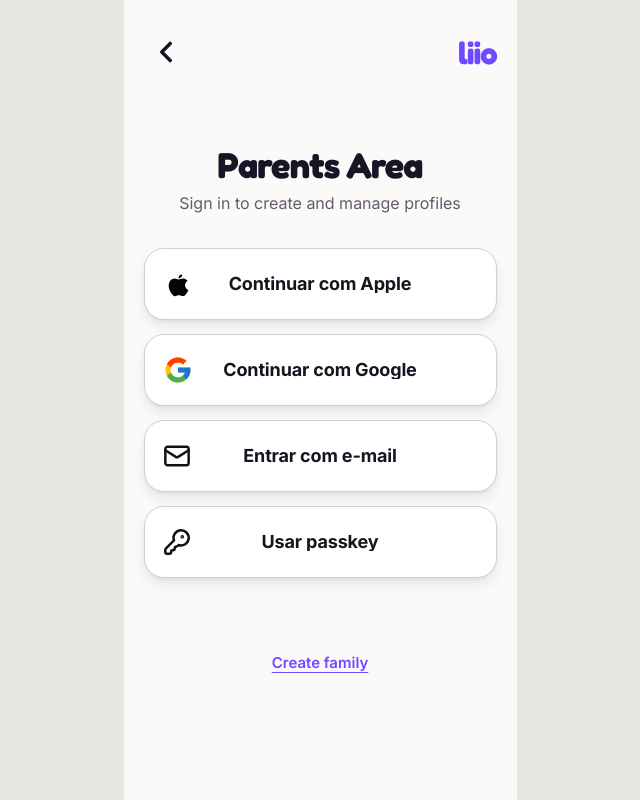
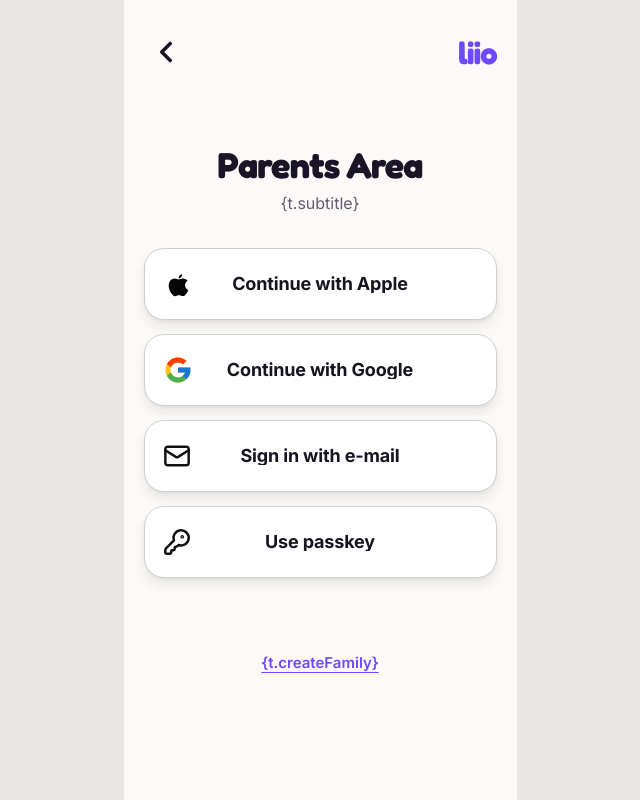
Before and after one commit to escobardanilo/liio, a Next.js app: page /responsible-area in a window 1280 px wide. Shown: the whole page, without its empty margins (320-960 px from the left). Built offline with nearby package versions, Linux system fonts and the light colour scheme.

Commit message:
Translate Parents Area with selected language

```diff
--- a/app/responsible-area/page.tsx
+++ b/app/responsible-area/page.tsx
@@ -7,6 +7,7 @@ import {
   restoreParentSessionIfAllowed,
   startParentSession,
 } from "@/lib/parent-session";
+import { useLiioLanguage } from "../components/use-liio-language";
 import { BackButton, Brand, MobileShell } from "../components/ui";
 import styles from "./page.module.css";
 
@@ -21,6 +22,69 @@ type ParentProfile = {
 };
 
 const PROFILE_STORAGE_KEY = "liio-parent-profile";
+
+const copy = {
+  en: {
+    title: "Parents Area",
+    subtitle: "{t.subtitle}",
+    apple: "Continue with Apple",
+    google: "Continue with Google",
+    email: "Sign in with e-mail",
+    passkey: "Use passkey",
+    createFamily: "{t.createFamily}",
+    createProfile: "{t.createProfile}",
+    description: "{t.description}",
+    yourName: "Your name",
+    placeholder: "Your name",
+    prototype: "{t.prototype}",
+    continue: "Continue",
+  },
+  pt: {
+    title: "Área dos responsáveis",
+    subtitle: "Entra para criar e gerir perfis",
+    apple: "{t.apple}",
+    google: "{t.google}",
+    email: "{t.email}",
+    passkey: "{t.passkey}",
+    createFamily: "Criar família",
+    createProfile: "Criar o teu perfil",
+    description: "Diz ao liio como devemos identificar-te na Área dos responsáveis.",
+    yourName: "O teu nome",
+    placeholder: "O teu nome",
+    prototype: "Acesso de protótipo — nenhuma conta externa será ligada.",
+    continue: "Continuar",
+  },
+  es: {
+    title: "Área de responsables",
+    subtitle: "Inicia sesión para crear y gestionar perfiles",
+    apple: "Continuar con Apple",
+    google: "Continuar con Google",
+    email: "Entrar con e-mail",
+    passkey: "{t.passkey}",
+    createFamily: "Crear familia",
+    createProfile: "Crear tu perfil",
+    description: "Dile a liio cómo debemos identificarte en el Área de responsables.",
+    yourName: "Tu nombre",
+    placeholder: "Tu nombre",
+    prototype: "Acceso de prototipo — no se conectará ninguna cuenta externa.",
+    continue: "Continuar",
+  },
+  de: {
+    title: "Elternbereich",
+    subtitle: "Anmelden, um Profile zu erstellen und zu verwalten",
+    apple: "Mit Apple fortfahren",
+    google: "Mit Google fortfahren",
+    email: "Mit E-Mail anmelden",
+    passkey: "Passkey verwenden",
+    createFamily: "Familie erstellen",
+    createProfile: "Profil erstellen",
+    description: "Sag liio, wie wir dich im Elternbereich nennen sollen.",
+    yourName: "Dein Name",
+    placeholder: "Dein Name",
+    prototype: "Prototypzugang — es wird kein externes Konto verbunden.",
+    continue: "Weiter",
+  },
+} as const;
 
 const methodLabels: Record<AuthMethod, string> = {
   apple: "Apple",
@@ -74,6 +138,8 @@ function GoogleIcon() {
 
 export default function ResponsibleAreaPage() {
   const router = useRouter();
+  const { language } = useLiioLanguage();
+  const t = copy[language];
 
   const [selectedMethod, setSelectedMethod] = useState<AuthMethod | null>(null);
   const [name, setName] = useState("");
@@ -173,10 +239,10 @@ export default function ResponsibleAreaPage() {
           <Brand small />
         </div>
 
-        <h1 className={styles.heading}>Parents Area</h1>
+        <h1 className={styles.heading}>{t.title}</h1>
 
         <p className={styles.subheading}>
-          Sign in to create and manage profiles
+          {t.subtitle}
         </p>
 
         <div className={styles.authList}>
@@ -189,7 +255,7 @@ export default function ResponsibleAreaPage() {
               <AppleIcon />
             </span>
 
-            <span className={styles.label}>Continuar com Apple</span>
+            <span className={styles.label}>{t.apple}</span>
             <span className={styles.balanceSlot} aria-hidden="true" />
           </button>
 
@@ -202,7 +268,7 @@ export default function ResponsibleAreaPage() {
               <GoogleIcon />
             </span>
 
-            <span className={styles.label}>Continuar com Google</span>
+            <span className={styles.label}>{t.google}</span>
             <span className={styles.balanceSlot} aria-hidden="true" />
           </button>
 
@@ -215,7 +281,7 @@ export default function ResponsibleAreaPage() {
               <Mail size={28} strokeWidth={2.1} />
             </span>
 
-            <span className={styles.label}>Entrar com e-mail</span>
+            <span className={styles.label}>{t.email}</span>
             <span className={styles.balanceSlot} aria-hidden="true" />
           </button>
 
@@ -228,7 +294,7 @@ export default function ResponsibleAreaPage() {
               <KeyRound size={28} strokeWidth={2.15} />
             </span>
 
-            <span className={styles.label}>Usar passkey</span>
+            <span className={styles.label}>{t.passkey}</span>
             <span className={styles.balanceSlot} aria-hidden="true" />
           </button>
         </div>
@@ -238,7 +304,7 @@ export default function ResponsibleAreaPage() {
           type="button"
           onClick={() => openProfileSetup("family")}
         >
-          Create family
+          {t.createFamily}
         </button>
 
         {selectedMethod ? (
@@ -256,7 +322,7 @@ export default function ResponsibleAreaPage() {
                   </span>
 
                   <h2 id="parent-profile-title">
-                    Create your profile
+                    {t.createProfile}
                   </h2>
                 </div>
 
@@ -271,7 +337,7 @@ export default function ResponsibleAreaPage() {
               </div>
 
               <p className={styles.modalDescription}>
-                Tell liio how we should identify you in the Parents Area.
+                {t.description}
               </p>
 
               <form
@@ -279,7 +345,7 @@ export default function ResponsibleAreaPage() {
                 onSubmit={handleContinue}
               >
                 <label>
-                  <span>Your name</span>
+                  <span>{t.yourName}</span>
 
                   <input
                     type="text"
@@ -287,13 +353,13 @@ export default function ResponsibleAreaPage() {
                     maxLength={40}
                     autoFocus
                     autoComplete="name"
-                    placeholder="Your name"
+                    placeholder={t.placeholder}
                     onChange={(event) => setName(event.target.value)}
                   />
                 </label>
 
                 <p className={styles.prototypeNote}>
-                  Prototype access — no external account will be connected.
+                  {t.prototype}
                 </p>
 
                 <button
```
